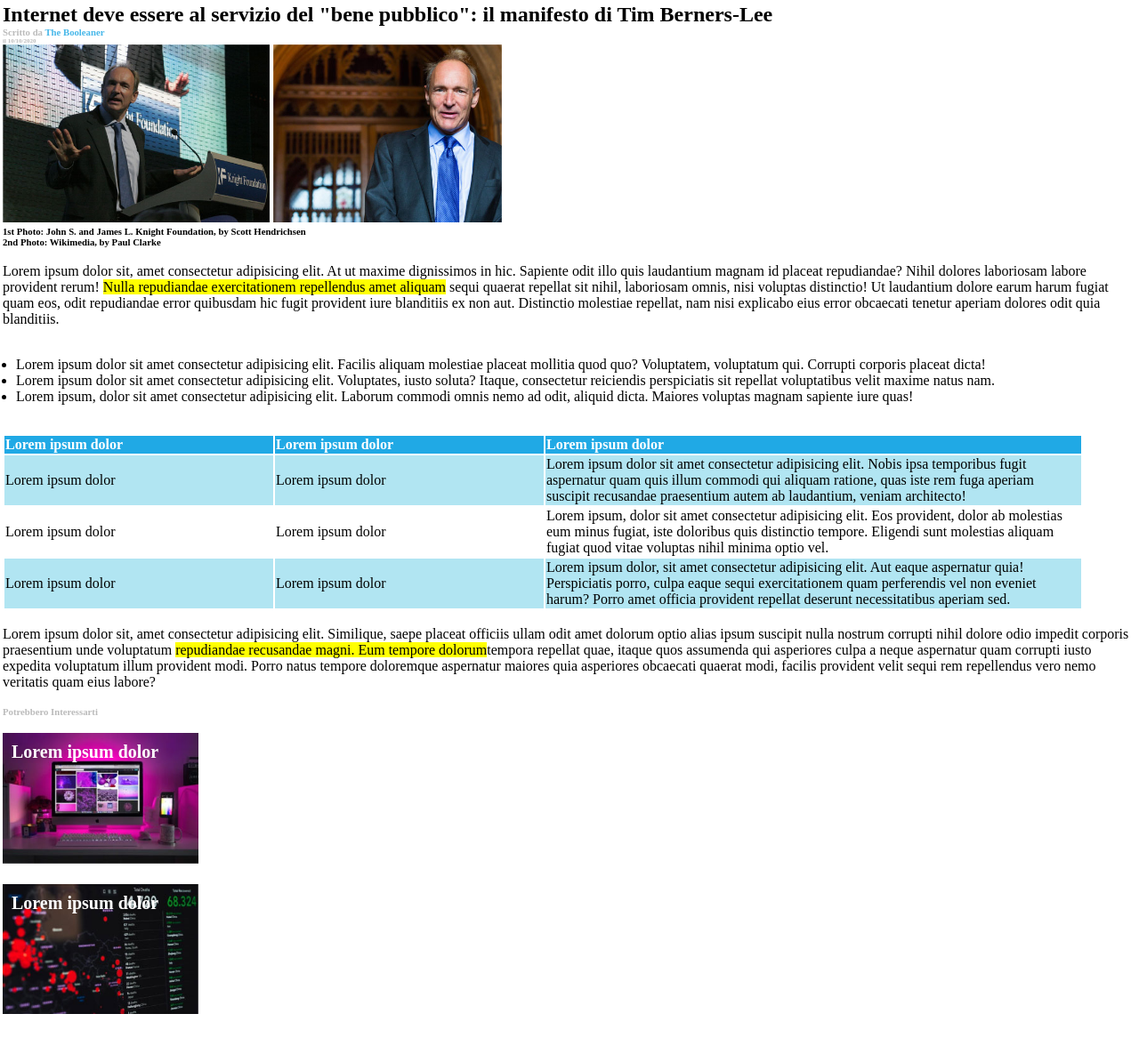
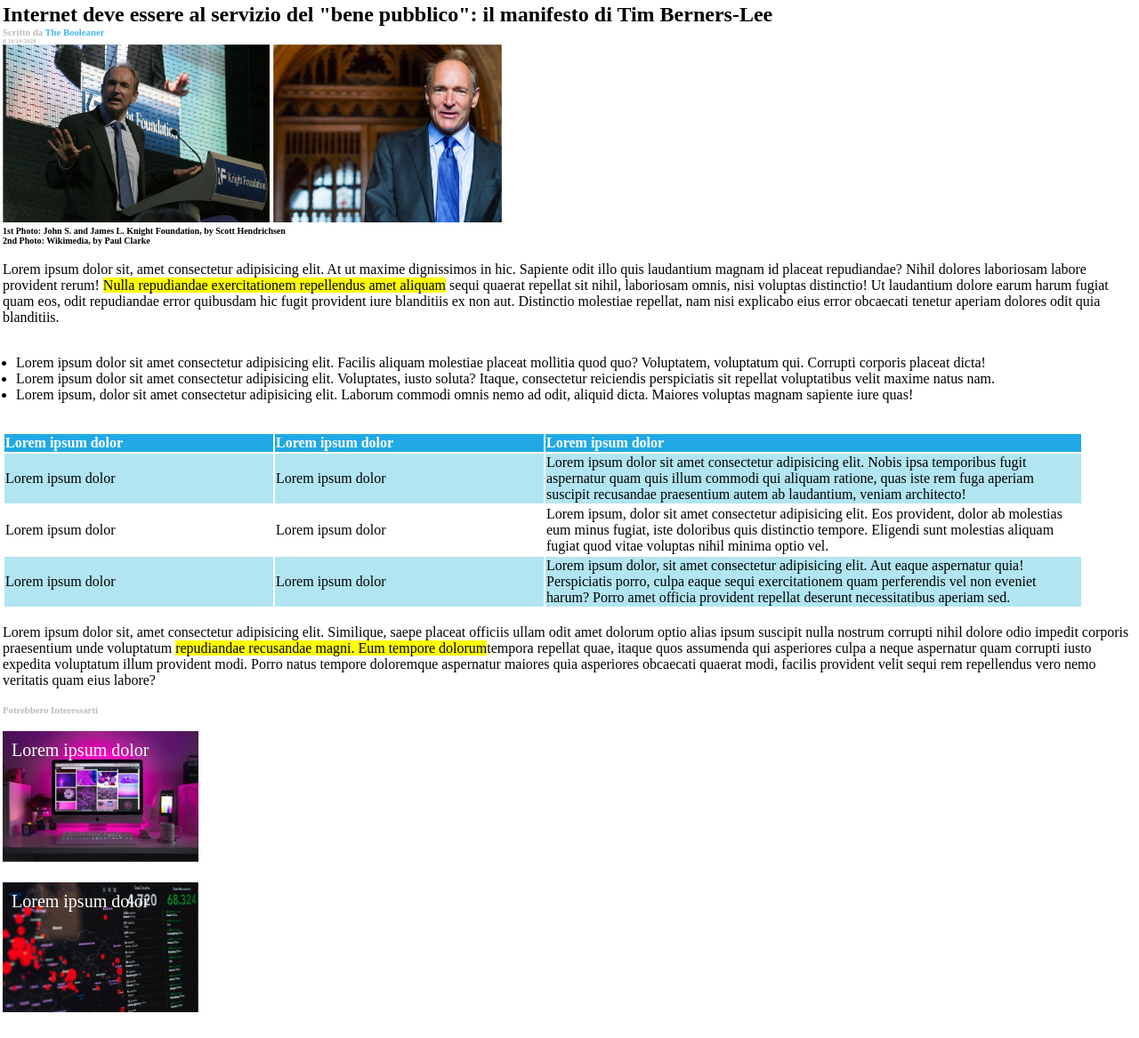
Before and after one commit to mirkettinho/html-css-booleaner, a plain HTML site: page index.html in a window 1280 px wide. Shown: the part 65-1232 px from the top of the page at 89% size. Drawn offline with Linux system fonts and the light colour scheme.

Commit message:
[fix] main

```diff
--- a/css/style.css
+++ b/css/style.css
@@ -39,7 +39,8 @@ main, footer{
 }
 
 p.ph{
-  font-size: 15px;
+  font-size: 10px;
+  font-weight: bold;
 }
 
 .yellow{
@@ -73,23 +74,23 @@ th{
 }
 
 .primo-consiglio{
+
+  background-image: url(../img/monitor.jpg);
+
+}
+
+.secondo-consiglio{
+
+  background-image: url(../img/graph.jpg);
+
+}
+
+.ciao{
   width: 200px;
   height: 150px;
-  background-image: url(../img/monitor.jpg);
   background-size: 100%;
   background-repeat: no-repeat;
   color: white;
   padding: 10px;
   font-size: 20px;
 }
-
-.secondo-consiglio{
-  width: 200px;
-  height: 150px;
-  background-image: url(../img/graph.jpg);
-  background-size: 100%;
-  background-repeat: no-repeat;
-  color: white;
-  padding: 10px;
-  font-size: 20px;
-}
--- a/index.html
+++ b/index.html
@@ -28,7 +28,7 @@
         <img class="tim" src="./img/tim-1.jpg" alt="Tim Berbers-Lee Knight Foundation" title="Tim Berbers-Lee Knight Foundation">
         <img class="tim" src="./img/tim-2.jpg" alt="Tim Berbers-Lee" title="Tim Berbers-Lee">
         <p class="ph">
-          <h6>1st Photo: John S. and James L. Knight Foundation, by Scott Hendrichsen<br>2nd Photo: Wikimedia, by Paul Clarke</h6>
+          1st Photo: John S. and James L. Knight Foundation, by Scott Hendrichsen<br>2nd Photo: Wikimedia, by Paul Clarke
         </p>
       </div>
       <br>
@@ -96,11 +96,9 @@
       <section>
         <h6 class="gray-words">Potrebbero Interessarti</h6>
         <br>
-      <div>
-        <h6 class="primo-consiglio">Lorem ipsum dolor</h6>
+      <div class="ciao primo-consiglio">Lorem ipsum dolor
       </div>
-      <div>
-        <h6 class="secondo-consiglio" >Lorem ipsum dolor</h6>
+      <div class="ciao secondo-consiglio">Lorem ipsum dolor
       </div>
       </section>
   </main>
```
